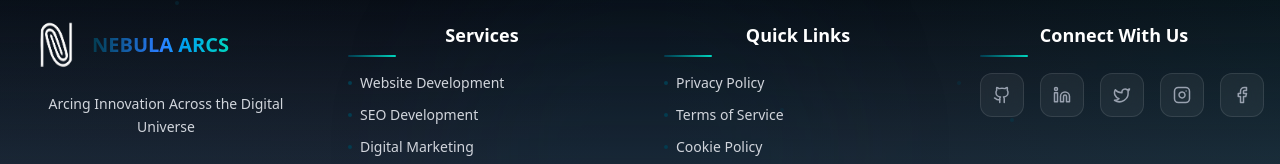
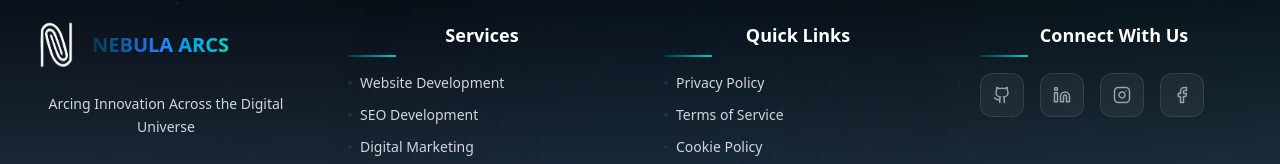
Before and after one commit to Werosh/nebula_arcs_wk, a React (Vite) app: page / in a window 1280 px wide. Shown: the part 4487-4651 px from the top of the page. Built offline with nearby package versions, Linux system fonts and the light colour scheme.

Commit message:
footer edite

```diff
--- a/src/components/Footer.jsx
+++ b/src/components/Footer.jsx
@@ -21,16 +21,16 @@ const cn = (...classes) => {
 };
 
 const socialLinks = [
-  { icon: Github, href: "https://github.com/nebulaarcs", label: "GitHub" },
+  { icon: Github, href: "https://github.com", label: "GitHub" },
   {
     icon: Linkedin,
-    href: "https://linkedin.com/company/nebulaarcs",
+    href: "https://linkedin.com",
     label: "LinkedIn",
   },
-  { icon: Twitter, href: "https://twitter.com/nebulaarcs", label: "Twitter" },
+  // { icon: Twitter, href: "https://twitter.com/nebulaarcs", label: "Twitter" },
   {
     icon: Instagram,
-    href: "https://instagram.com/nebulaarcs",
+    href: "https://instagram.com",
     label: "Instagram",
   },
   {
@@ -44,7 +44,7 @@ const quickLinks = [
   { name: "Privacy Policy", href: "#privacy" },
   { name: "Terms of Service", href: "#terms" },
   { name: "Cookie Policy", href: "#cookies" },
-  { name: "Support", href: "https://support.nebulaarcs.com" },
+  { name: "Support", href: "#" },
   { name: "Contact Us", href: "/contact" },
 ];
 
@@ -97,7 +97,6 @@ export default function Footer() {
         element.scrollIntoView({ behavior: "smooth" });
       }
     } else if (href.startsWith("http")) {
-      // External links - open in new tab
       window.open(href, "_blank", "noopener,noreferrer");
     } else {
       // Internal routes - navigate normally
```
